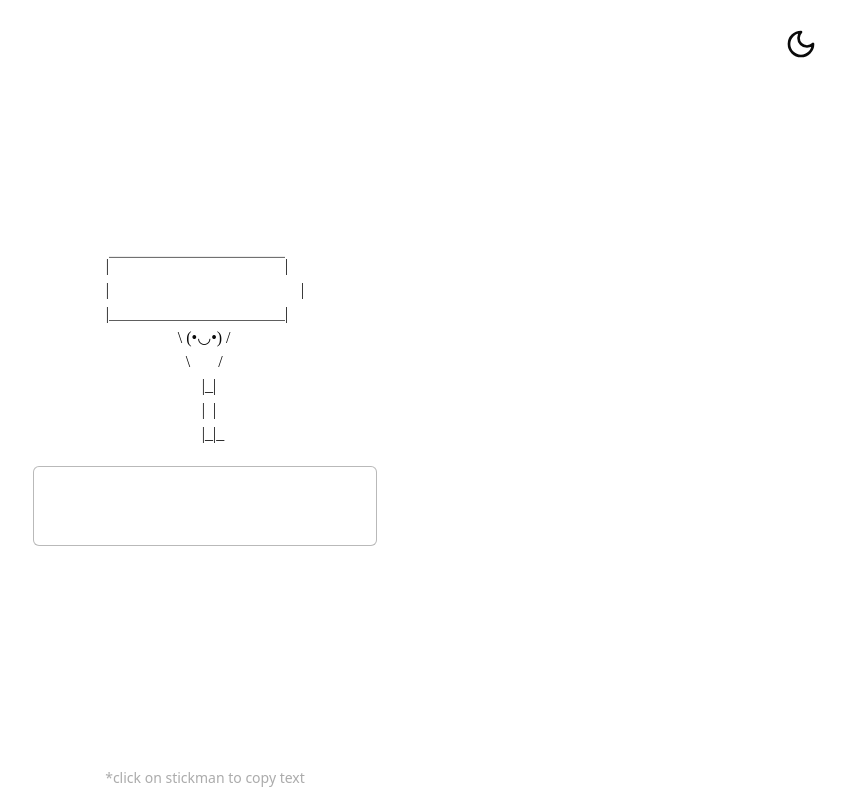
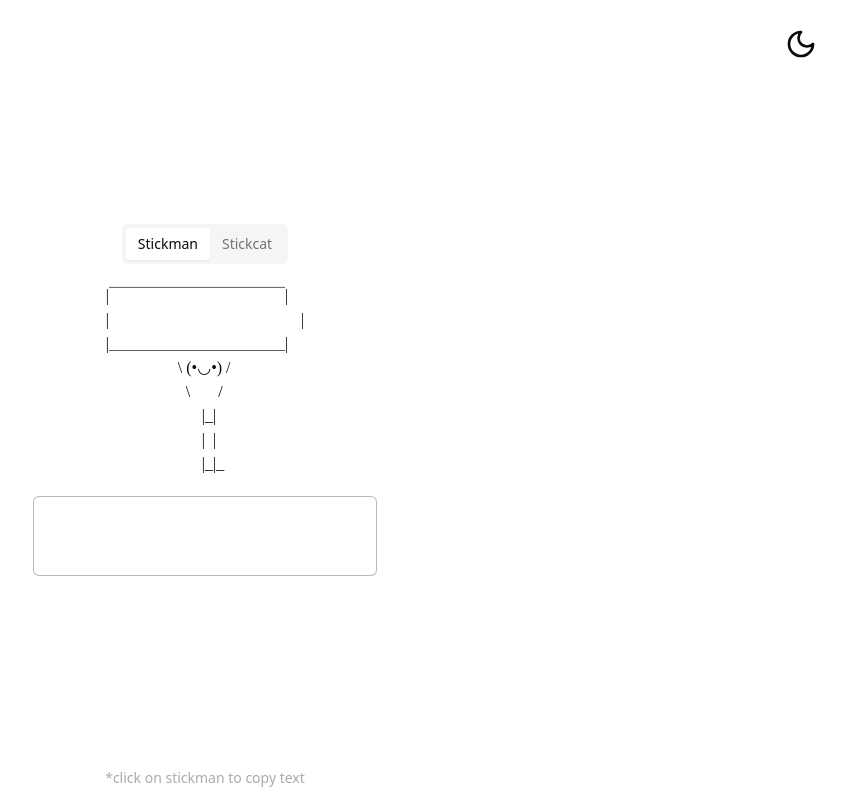
Before and after one commit to Olacdy/stickman-text, a React (Vite) app: page / in a window 1280 px wide. Shown: the whole page, without its empty margins (435-1280 px from the left). Built offline with nearby package versions, Linux system fonts and the light colour scheme; a web font is replaced by a local one.

Commit message:
Cat stickman added

```diff
--- a/package.json
+++ b/package.json
@@ -11,6 +11,7 @@
     "pretty": "prettier --write \"./**/*.{js,jsx,mjs,cjs,ts,tsx,json}\""
   },
   "dependencies": {
+    "@radix-ui/react-tabs": "^1.0.4",
     "@radix-ui/react-toggle": "^1.0.3",
     "class-variance-authority": "^0.7.0",
     "clsx": "^2.0.0",
--- /dev/null
+++ b/src/components/holder-tabs.tsx
@@ -0,0 +1,27 @@
+import { FC } from 'react';
+
+import { Tabs, TabsList, TabsTrigger } from '@/components/ui/tabs';
+
+import { HolderType } from '@/types/holder';
+
+type HolderTabsProps = {
+  holder: HolderType;
+  setHolder: (holder: HolderType) => void;
+};
+
+const HolderTabs: FC<HolderTabsProps> = ({ holder, setHolder }) => {
+  const handleTabValueChange = (newHolder: string) => {
+    setHolder(newHolder as HolderType);
+  };
+
+  return (
+    <Tabs value={holder} onValueChange={handleTabValueChange}>
+      <TabsList>
+        <TabsTrigger value='stickman'>Stickman</TabsTrigger>
+        <TabsTrigger value='stickcat'>Stickcat</TabsTrigger>
+      </TabsList>
+    </Tabs>
+  );
+};
+
+export default HolderTabs;
--- a/src/components/stickman-text.tsx
+++ b/src/components/stickman-text.tsx
@@ -4,14 +4,19 @@ import { toast } from 'sonner';
 
 import { Textarea } from '@/components/ui/textarea';
 
+import HolderTabs from '@/components/holder-tabs';
+
 import {
   getTwitterLines,
   putTwitterLinesInStickman,
 } from '@/lib/twitter-lines-utils';
 
+import { HolderType } from '@/types/holder';
+
 const StickmanText = () => {
   const [text, setText] = useState<string>('');
   const [twitterLines, setTwitterLines] = useState<string[]>([]);
+  const [holder, setHolder] = useState<HolderType>('stickman');
 
   const handleTextChange = async (e: ChangeEvent<HTMLTextAreaElement>) => {
     const input = e.target.value;
@@ -24,18 +29,21 @@ const StickmanText = () => {
   };
 
   const handleTextClick = () => {
-    navigator.clipboard.writeText(putTwitterLinesInStickman(twitterLines));
+    navigator.clipboard.writeText(
+      putTwitterLinesInStickman(twitterLines, holder)
+    );
 
     toast.success('Your stickman copied to a clipboard.');
   };
 
   return (
-    <section className='flex flex-col items-center w-full max-w-sm max-h-screen gap-5 p-5'>
+    <section className='flex max-h-screen w-full max-w-sm flex-col items-center gap-5 p-5'>
+      <HolderTabs holder={holder} setHolder={setHolder} />
       <pre
         id='stickman'
         onClick={handleTextClick}
-        className='flex-grow overflow-auto whitespace-pre cursor-pointer select-none no-scrollbar font-twitter-chirp'>
-        {putTwitterLinesInStickman(twitterLines)}
+        className='no-scrollbar flex-grow cursor-pointer select-none overflow-auto whitespace-pre font-twitter-chirp'>
+        {putTwitterLinesInStickman(twitterLines, holder)}
       </pre>
       <Textarea
         value={text}
--- /dev/null
+++ b/src/components/ui/tabs.tsx
@@ -0,0 +1,53 @@
+import * as React from "react"
+import * as TabsPrimitive from "@radix-ui/react-tabs"
+
+import { cn } from "@/lib/utils"
+
+const Tabs = TabsPrimitive.Root
+
+const TabsList = React.forwardRef<
+  React.ElementRef<typeof TabsPrimitive.List>,
+  React.ComponentPropsWithoutRef<typeof TabsPrimitive.List>
+>(({ className, ...props }, ref) => (
+  <TabsPrimitive.List
+    ref={ref}
+    className={cn(
+      "inline-flex h-10 items-center justify-center rounded-md bg-muted p-1 text-muted-foreground",
+      className
+    )}
+    {...props}
+  />
+))
+TabsList.displayName = TabsPrimitive.List.displayName
+
+const TabsTrigger = React.forwardRef<
+  React.ElementRef<typeof TabsPrimitive.Trigger>,
+  React.ComponentPropsWithoutRef<typeof TabsPrimitive.Trigger>
+>(({ className, ...props }, ref) => (
+  <TabsPrimitive.Trigger
+    ref={ref}
+    className={cn(
+      "inline-flex items-center justify-center whitespace-nowrap rounded-sm px-3 py-1.5 text-sm font-medium ring-offset-background transition-all focus-visible:outline-none focus-visible:ring-2 focus-visible:ring-ring focus-visible:ring-offset-2 disabled:pointer-events-none disabled:opacity-50 data-[state=active]:bg-background data-[state=active]:text-foreground data-[state=active]:shadow-sm",
+      className
+    )}
+    {...props}
+  />
+))
+TabsTrigger.displayName = TabsPrimitive.Trigger.displayName
+
+const TabsContent = React.forwardRef<
+  React.ElementRef<typeof TabsPrimitive.Content>,
+  React.ComponentPropsWithoutRef<typeof TabsPrimitive.Content>
+>(({ className, ...props }, ref) => (
+  <TabsPrimitive.Content
+    ref={ref}
+    className={cn(
+      "mt-2 ring-offset-background focus-visible:outline-none focus-visible:ring-2 focus-visible:ring-ring focus-visible:ring-offset-2",
+      className
+    )}
+    {...props}
+  />
+))
+TabsContent.displayName = TabsPrimitive.Content.displayName
+
+export { Tabs, TabsList, TabsTrigger, TabsContent }
--- /dev/null
+++ b/src/helpers/stickmans.ts
@@ -0,0 +1,17 @@
+import { HolderType } from '@/types/holder';
+
+const stickman = `|＿＿＿＿＿＿＿＿＿＿＿|
+                  \\ (•◡•) /
+                    \\       /
+                        |_|
+                        |  |
+                        |_|_ `;
+
+const stickcat = `|＿＿＿＿＿＿＿＿＿＿＿|
+          (^•ㅅ•^)||
+          / 　 づ   ||`;
+
+export function getHolder(holder: HolderType) {
+  if (holder === 'stickman') return stickman;
+  if (holder === 'stickcat') return stickcat;
+}
--- a/src/lib/twitter-lines-utils.ts
+++ b/src/lib/twitter-lines-utils.ts
@@ -1,4 +1,8 @@
 import { MAX_WIDTH, calculateTextWidth } from '@/lib/utils';
+
+import { getHolder } from '@/helpers/stickmans';
+
+import { HolderType } from '@/types/holder';
 
 export function formTwitterLines(text: string) {
   const twitterLines = [];
@@ -94,7 +98,10 @@ export function processTwitterLine(twitterLine: string) {
   return `|${leftPadding}${twitterLineWithoutNewLine}${rightPadding}|`;
 }
 
-export function putTwitterLinesInStickman(twitterLines: string[]) {
+export function putTwitterLinesInStickman(
+  twitterLines: string[],
+  holder: HolderType
+) {
   const processedTwitterLines = twitterLines
     .map((line) => processTwitterLine(line))
     .join('\n');
@@ -105,12 +112,7 @@ ${
     ? processedTwitterLines
     : processTwitterLine('')
 }
-|＿＿＿＿＿＿＿＿＿＿＿|
-                  \\ (•◡•) /
-                    \\       /
-                        |_|
-                        |  |
-                        |_|_ `;
+${getHolder(holder)}`;
 
   return textWithStickman;
 }
--- /dev/null
+++ b/src/types/holder.ts
@@ -0,0 +1 @@
+export type HolderType = 'stickman' | 'stickcat';
```
Also changed, not shown: 1 other file (tests, documents, lock files or other folders).
